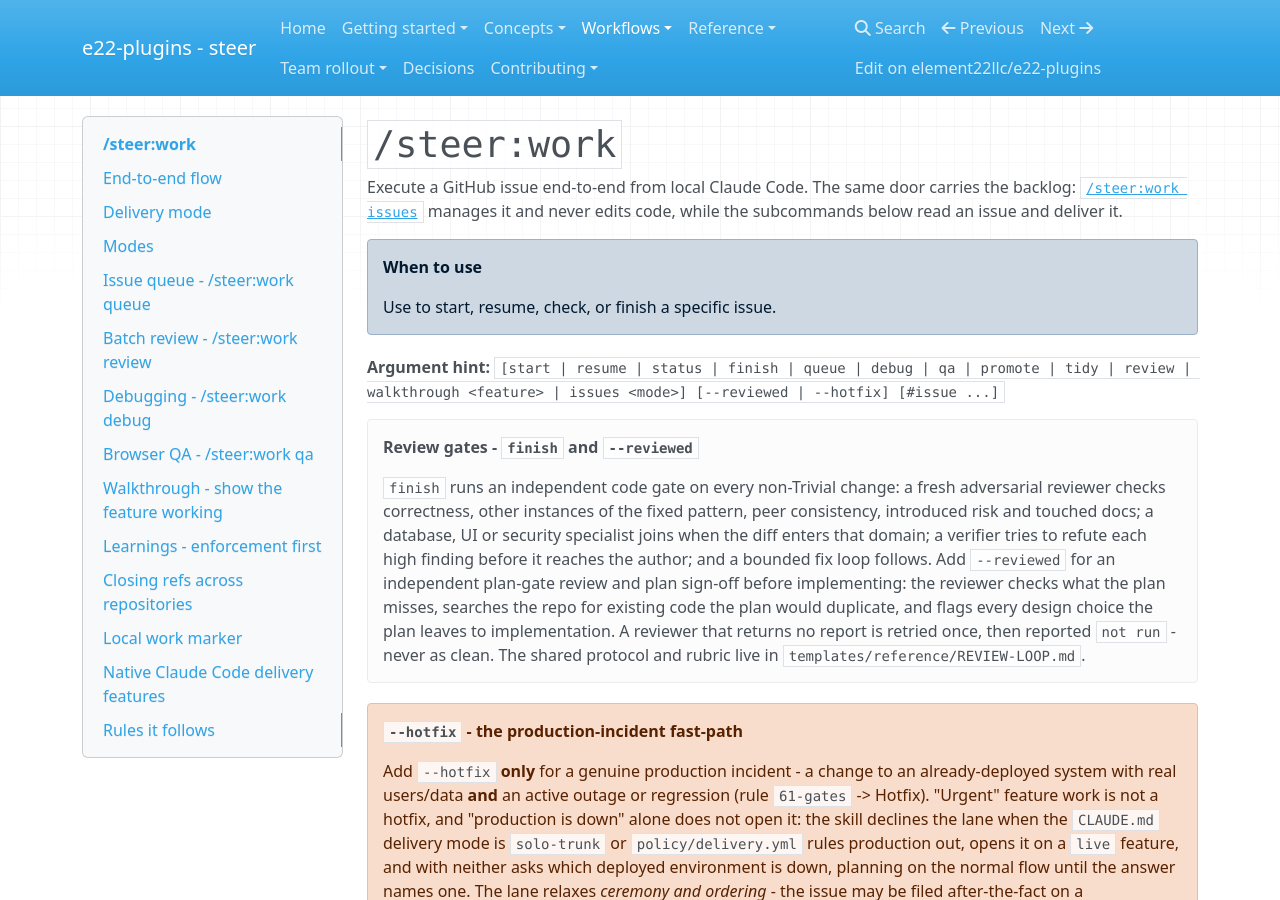
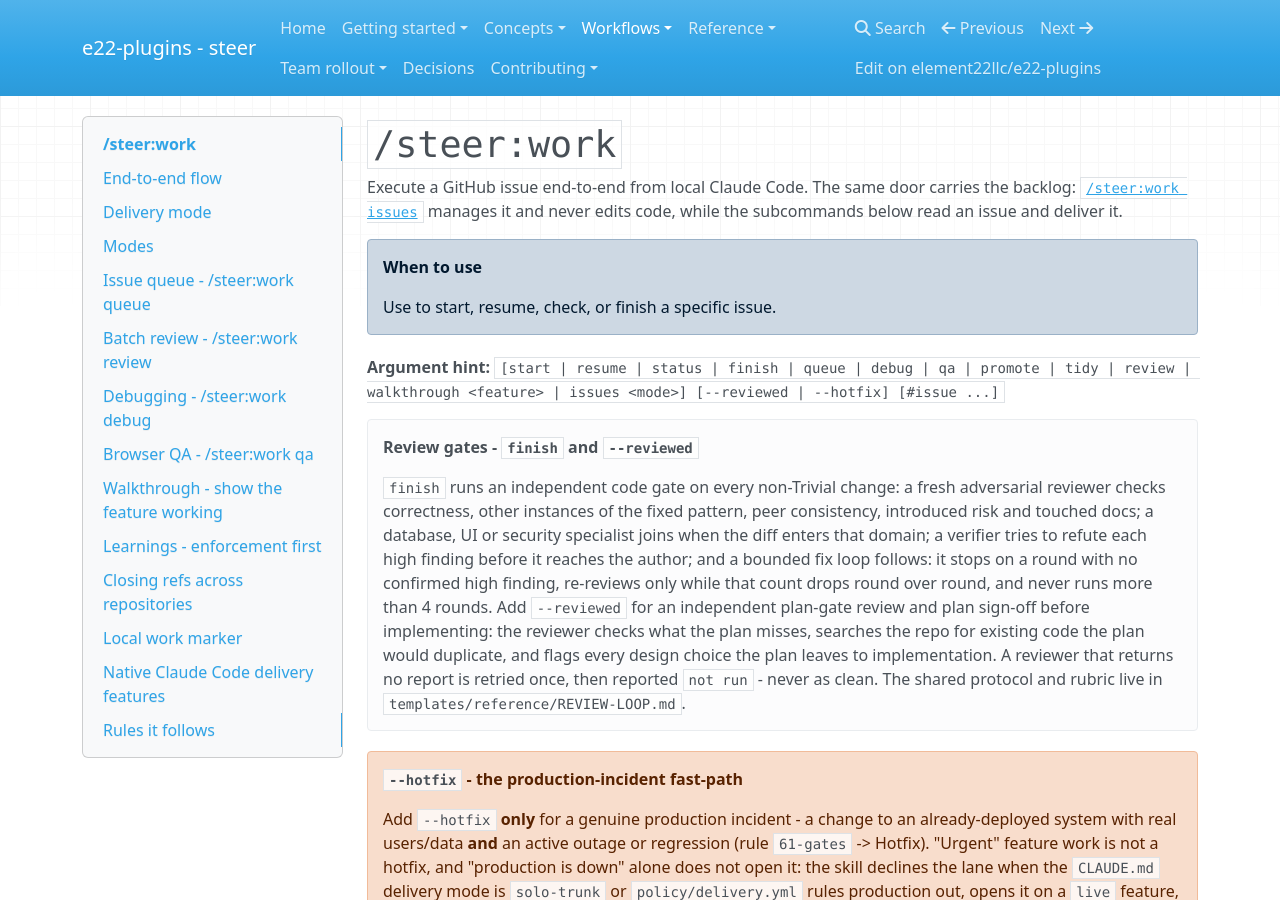
Before and after one commit to element22llc/e22-plugins, an MkDocs documentation site: the page built from docs/workflows/work.md, in a window 1280 px wide and 900 px high. Built offline with MkDocs 1.6.1, drawn with Linux system fonts in a browser that asks for light colours; nearby versions of some CDN libraries.

Commit message:
docs: state the review fix loop's stopping rule
Co-Authored-By: Claude Opus 5.5 <noreply@anthropic.com>

```diff
--- a/docs/workflows/work.md
+++ b/docs/workflows/work.md
@@ -15,7 +15,9 @@ while the subcommands below read an issue and deliver it.
     pattern, peer consistency, introduced risk and touched docs; a database,
     UI or security specialist joins when the diff enters that domain; a
     verifier tries to refute each high finding before it reaches the author;
-    and a bounded fix loop follows.
+    and a bounded fix loop follows: it stops on a round with no confirmed
+    high finding, re-reviews only while that count drops round over round,
+    and never runs more than 4 rounds.
     Add `--reviewed` for an independent plan-gate review and plan sign-off
     before implementing: the reviewer checks what the plan misses, searches
     the repo for existing code the plan would duplicate, and flags every
```
